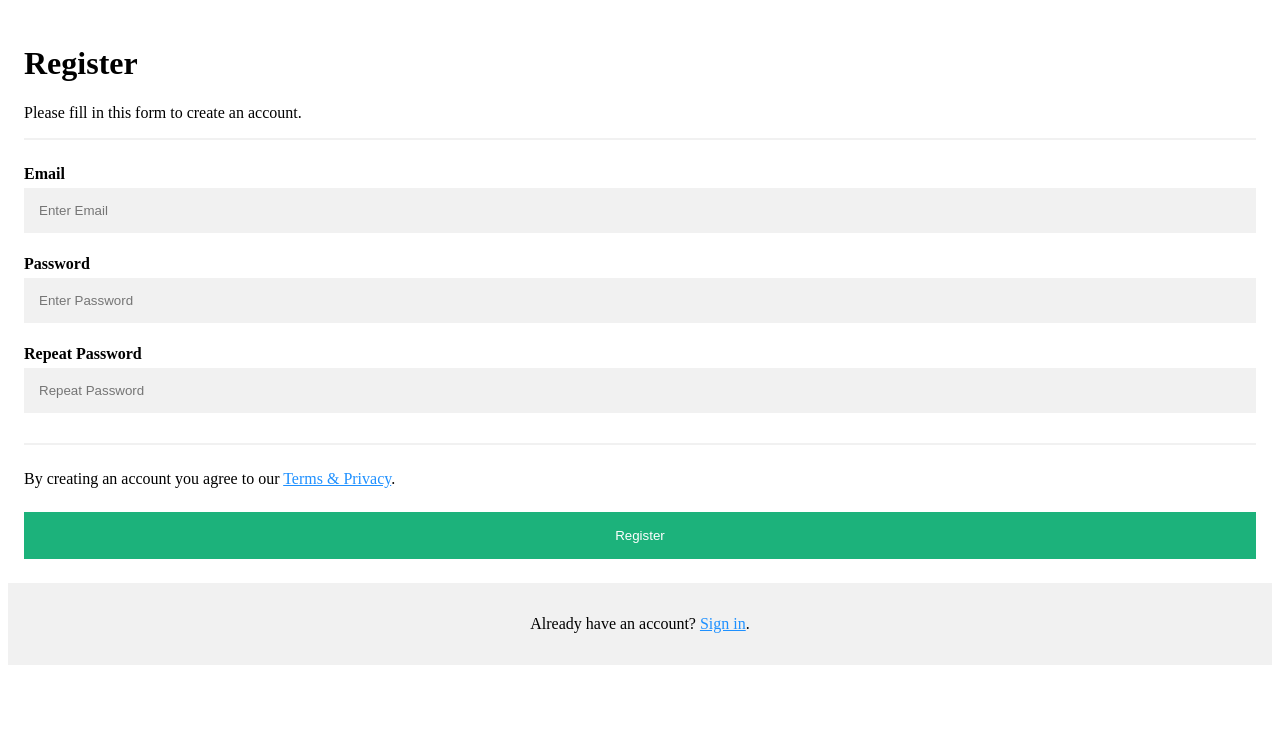
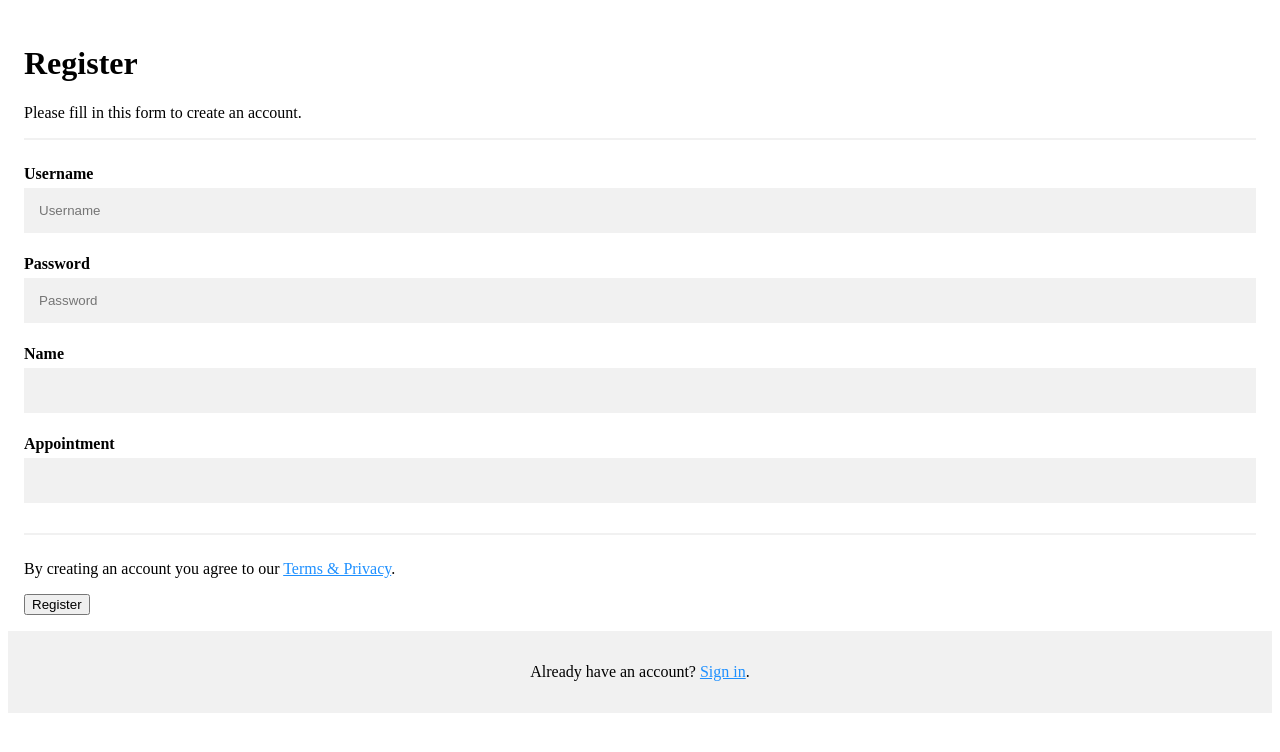
Before and after one commit to junxiang888/TT2_15, a Flask app: page /register in a window 1280 px wide. Shown: the top 752 px of the page. Run offline with Flask 2, Linux system fonts and the light colour scheme.

Commit message:
connecting registration page to backend

```diff
--- a/app.py
+++ b/app.py
@@ -144,10 +144,12 @@ def register_page():
 
     if form.validate_on_submit():
         hashed_password = bcrypt.generate_password_hash(form.password.data)
+        user_name_input = request.form['register_name']
+        user_appointment_input = request.form['register_appointment']
         new_user = User(username= form.username.data,
             password_hash = hashed_password,
-            name =  form.name.data,
-            appointment = form.appoitnment.data
+            name =  user_name_input,
+            appointment = user_appointment_input
             )
         db.session.add(new_user)
         db.session.commit()
--- a/templates/loginPage.html
+++ b/templates/loginPage.html
@@ -17,7 +17,7 @@
 
         <!-- Icon -->
         <div class="fadeIn first">
-          <h4>User</h4>
+          <h4>Please input your credentials</h4>
         </div>
 
         <!-- Login Form -->
--- a/templates/registrationForm.html
+++ b/templates/registrationForm.html
@@ -6,50 +6,53 @@
 <body>
 
 
-<form action="action_page.php">
+<form method = "POST" actions="">
   <div class="container">
     <h1>Register</h1>
     <p>Please fill in this form to create an account.</p>
     <hr />
 
-    <label for="email"><b>Email</b></label>
-    <input
-      type="text"
-      placeholder="Enter Email"
-      name="email"
-      id="email"
-      required
-    />
+    <label for="email"><b>Username</b></label>
+    {{ form.hidden_tag() }}
+    {{ form.username }}
+
+
+
 
     <label for="psw"><b>Password</b></label>
-    <input
-      type="password"
-      placeholder="Enter Password"
-      name="psw"
-      id="psw"
-      required
-    />
+    {{ form.password }}
 
-    <label for="psw-repeat"><b>Repeat Password</b></label>
-    <input
-      type="password"
-      placeholder="Repeat Password"
-      name="psw-repeat"
-      id="psw-repeat"
-      required
-    />
+     <label for="psw"><b>Name</b></label>
+      <input type="text" name="register_name">
+
+     <label for="psw"><b>Appointment</b></label>
+     <input type="text" name="register_appointment">
+
+
+
+
     <hr />
+
+
+  {% for error in form.username.errors %}
+  <p>{{error}}</p>
+  {% endfor %}
 
     <p>
       By creating an account you agree to our <a href="#">Terms & Privacy</a>.
     </p>
-    <button type="submit" class="registerbtn">Register</button>
+    <div clas = "registerbtn">
+    {{ form.submit }}
   </div>
+
+  </div>
+
+</form>
 
   <div class="container signin">
     <p>Already have an account? <a href="{{url_for('login_page')}}">Sign in</a>.</p>
   </div>
-</form>
+
 
 
 
```
